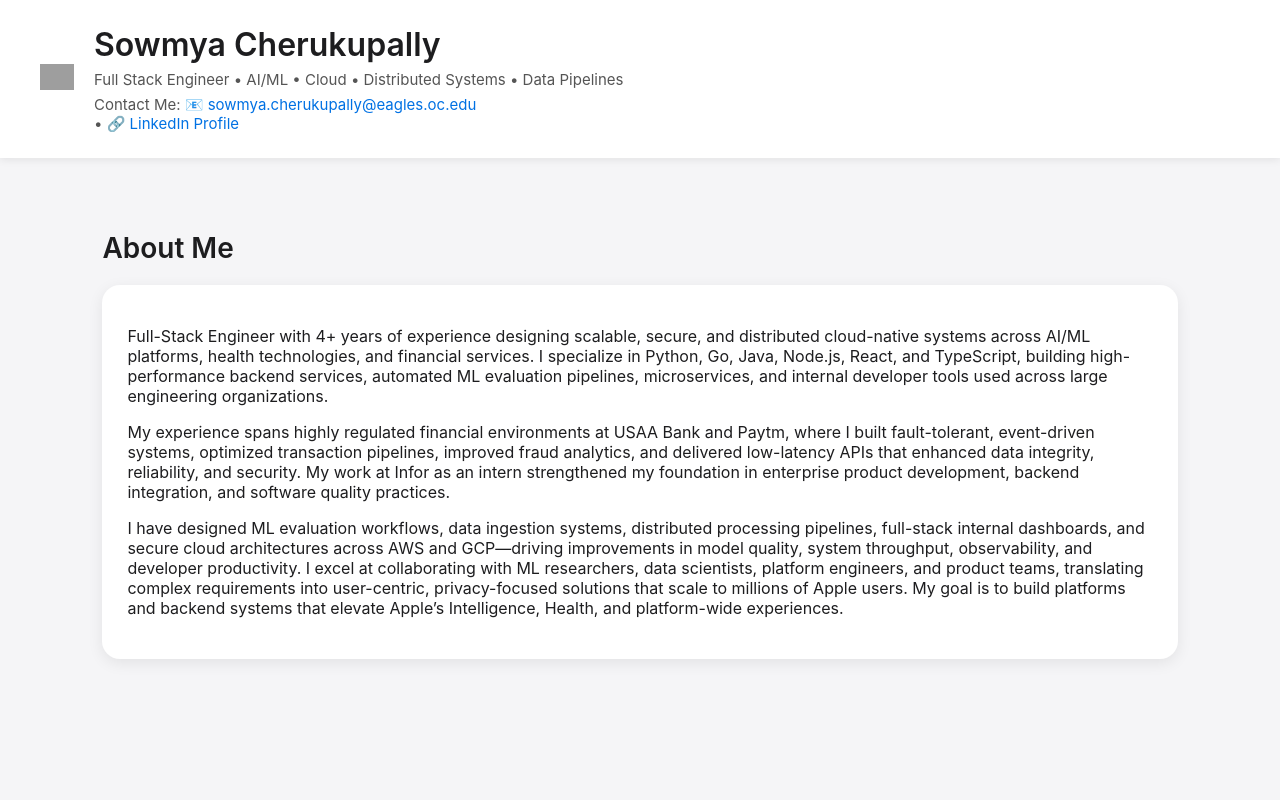
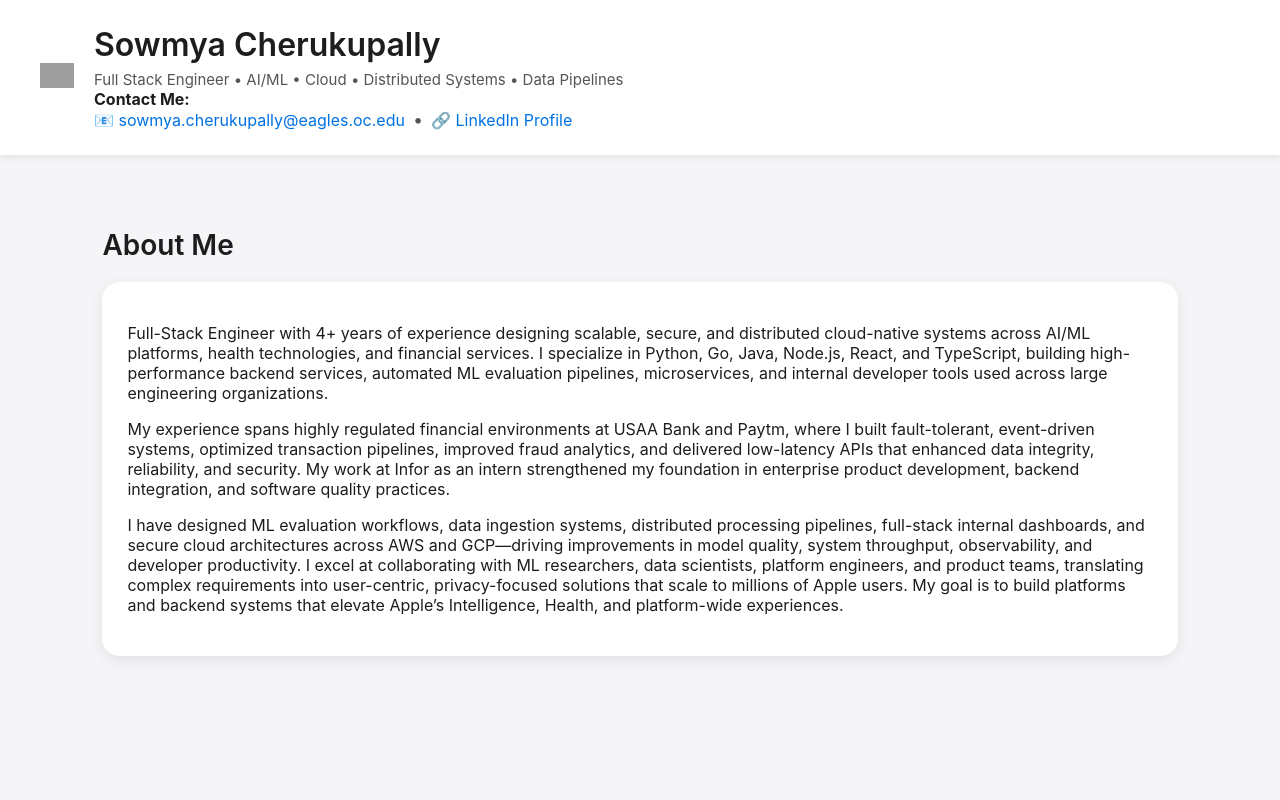
Before and after one commit to sowmyacherukupally/Cherukupally_Sowmya_Portfolio, a plain HTML site: page index.html in a window 1280 px wide. Shown: the top 800 px of the page. Drawn offline with Linux system fonts and the light colour scheme; grey boxes are pictures that could not be loaded.

Commit message:
Update index.html

```diff
--- a/index.html
+++ b/index.html
@@ -70,8 +70,25 @@
   <div class="title-block">
     <h1>Sowmya Cherukupally</h1>
     <p>Full Stack Engineer • AI/ML • Cloud • Distributed Systems • Data Pipelines </p>
-      <p>Contact Me:
-      📧 <a href="mailto:sowmya.cherukupally@eagles.oc.edu">sowmya.cherukupally@eagles.oc.edu</a><br> • 🔗 <a href="https://www.linkedin.com/in/sowch" target="_blank">LinkedIn Profile</a><br></p>
+    <strong>Contact Me:</strong><br>
+
+  <span style="display:flex; align-items:center; gap:8px;">
+
+    <span>📧
+      <a href="mailto:sowmya.cherukupally@eagles.oc.edu">
+        sowmya.cherukupally@eagles.oc.edu
+      </a>
+    </span>
+
+    <span style="font-size:18px; color:#555;">•</span>
+
+    <span>🔗
+      <a href="https://www.linkedin.com/in/sowch" target="_blank">
+        LinkedIn Profile
+      </a>
+    </span>
+
+  </span>
 
     </div>
 </div>
```
